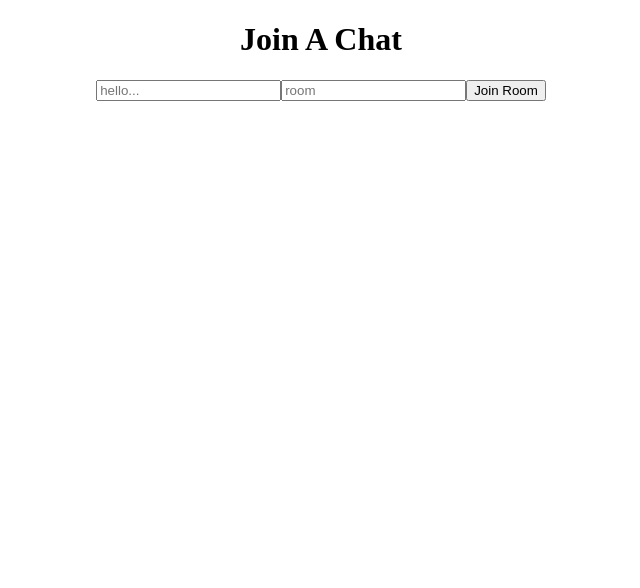
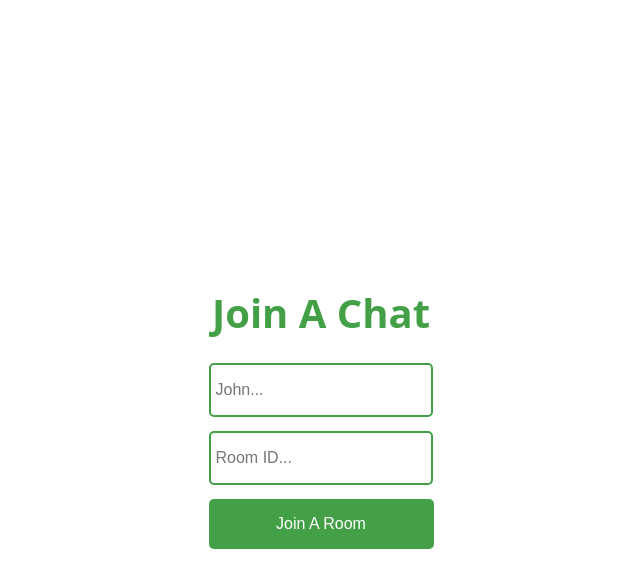
Before and after one commit to sudhansom/Live-chat, a React (Create React App) app in the folder client/: page / in a window 1280 px wide. Shown: the top 588 px of the page, without its empty margins (319-959 px from the left). Built offline with nearby package versions, Linux system fonts and the light colour scheme; no server answers.

Commit message:
customised css

```diff
--- a/client/src/App.css
+++ b/client/src/App.css
@@ -1,38 +1,196 @@
 .App {
+  width: 100vw;
+  height: 100vh;
+  background: #fff;
+  color: #212121;
+  font-family: "Open Sans", sans-serif;
+  display: grid;
+  place-items: center;
+}
+body {
+  margin: 0%;
+  padding: 0%;
+}
+@import url("https://fonts.googleapis.com/css?family=Open+Sans:300,400,700");
+
+.joinChatContainer {
+  display: flex;
+  flex-direction: column;
   text-align: center;
 }
 
-.App-logo {
-  height: 40vmin;
-  pointer-events: none;
+.joinChatContainer h3 {
+  font-size: 2.5rem;
+  margin-bottom: 1rem;
+}
+.joinChatContainer input {
+  width: 210px;
+  height: 40px;
+  margin: 7px;
+  border: 2px solid #43a047;
+  border-radius: 5px;
+  padding: 5px;
+  font-size: 16px;
 }
 
-@media (prefers-reduced-motion: no-preference) {
-  .App-logo {
-    animation: App-logo-spin infinite 20s linear;
-  }
+.joinChatContainer button {
+  width: 225px;
+  height: 50px;
+  margin: 7px;
+  border: none;
+  border-radius: 5px;
+  padding: 5px;
+  font-size: 16px;
+  background: #43a047;
+  color: #fff;
+  cursor: pointer;
 }
 
-.App-header {
-  background-color: #282c34;
-  min-height: 100vh;
-  display: flex;
-  flex-direction: column;
-  align-items: center;
-  justify-content: center;
-  font-size: calc(10px + 2vmin);
-  color: white;
+.joinChatContainer button:hover {
+  background: #2e7d32;
 }
 
-.App-link {
-  color: #61dafb;
+.chat-window {
+  width: 300px;
+  height: 420px;
 }
 
-@keyframes App-logo-spin {
-  from {
-    transform: rotate(0deg);
-  }
-  to {
-    transform: rotate(360deg);
-  }
+.chat-window p {
+  margin: 0;
 }
+.chat-window .chat-header {
+  height: 45px;
+  border-radius: 6px;
+  background: #046b9e;
+  position: relative;
+  cursor: pointer;
+}
+.chat-window .chat-header p {
+  display: block;
+  padding: 0 1em 0 2em;
+  color: #fff;
+  font-weight: 700;
+  line-height: 45px;
+}
+
+.chat-window .chat-body {
+  height: calc(450px - (45px + 70px));
+  border: 1px solid #263238;
+  background: #fff;
+
+  position: relative;
+}
+.chat-window .chat-body .message-container {
+  width: 100%;
+  height: 100%;
+  overflow-y: scroll;
+  overflow-x: hidden;
+}
+
+.chat-window .chat-body .message-container::-webkit-scrollbar {
+  display: none;
+}
+.chat-window .chat-body .message {
+  height: auto;
+  padding: 10px;
+  display: flex;
+}
+
+.chat-window .chat-body .message .message-content {
+  width: auto;
+  height: auto;
+  min-height: 40px;
+  max-width: 120px;
+  background-color: #43a047;
+  border-radius: 5px;
+  color: white;
+  display: flex;
+  align-items: center;
+  margin-right: 5px;
+  margin-left: 5px;
+  padding-right: 5px;
+  padding-left: 5px;
+  overflow-wrap: break-word;
+  word-break: break-word;
+}
+
+#you {
+  justify-content: flex-start;
+}
+
+#you .message-content {
+  justify-content: flex-start;
+}
+
+#you .message-meta {
+  justify-content: flex-start;
+  margin-left: 5px;
+}
+
+#other {
+  justify-content: flex-end;
+}
+
+#other .message-content {
+  justify-content: flex-end;
+  background-color: cornflowerblue;
+}
+
+#other .message-meta {
+  justify-content: flex-end;
+  margin-right: 5px;
+}
+
+.message-meta #author {
+  margin-left: 10px;
+  font-weight: bold;
+}
+
+.chat-window .chat-body .message .message-meta {
+  display: flex;
+  font-size: 12px;
+}
+
+.chat-window .chat-footer {
+  height: 40px;
+  border: 1px solid #263238;
+  border-top: none;
+  display: flex;
+}
+
+.chat-window .chat-footer input {
+  height: 100%;
+  flex: 85%;
+  border: 0;
+  padding: 0 0.7em;
+  font-size: 1em;
+  border-right: 1px dotted #607d8b;
+
+  outline: none;
+  font-family: "Open Sans", sans-serif;
+}
+
+.chat-window .chat-footer button {
+  border: 0;
+  display: grid;
+  place-items: center;
+  cursor: pointer;
+  flex: 15%;
+  height: 100%;
+  background: transparent;
+  outline: none;
+  font-size: 25px;
+  color: lightgray;
+}
+
+.chat-window .chat-footer button:hover {
+  color: #43a047;
+}
+
+.hide {
+  opacity: 0 !important;
+}
+
+.title {
+  color: #43a047;
+}
--- a/client/src/App.js
+++ b/client/src/App.js
@@ -3,44 +3,43 @@ import io from "socket.io-client";
 import { useState } from "react";
 import Chat from "./Chat";
 
-// eslint-disable-next-line
 const socket = io.connect("http://localhost:3001");
 
 function App() {
-  const [user, setUser] = useState("");
+  const [username, setUsername] = useState("");
   const [room, setRoom] = useState("");
   const [showChat, setShowChat] = useState(false);
+
   const joinRoom = () => {
-    if (user !== "" && room !== "") {
+    if (username !== "" && room !== "") {
       socket.emit("join_room", room);
       setShowChat(true);
     }
   };
+
   return (
     <div className="App">
       {!showChat ? (
-        <div>
-          <h1>Join A Chat</h1>
+        <div className="joinChatContainer">
+          <h3 className="title">Join A Chat</h3>
           <input
             type="text"
-            placeholder="hello..."
+            placeholder="John..."
             onChange={(event) => {
-              setUser(event.target.value);
+              setUsername(event.target.value);
             }}
-            value={user}
           />
           <input
             type="text"
-            placeholder="room"
+            placeholder="Room ID..."
             onChange={(event) => {
               setRoom(event.target.value);
             }}
-            value={room}
           />
-          <button onClick={joinRoom}>Join Room</button>
+          <button onClick={joinRoom}>Join A Room</button>
         </div>
       ) : (
-        <Chat socket={socket} user={user} room={room} />
+        <Chat socket={socket} username={username} room={room} />
       )}
     </div>
   );
--- a/client/src/Chat.js
+++ b/client/src/Chat.js
@@ -1,43 +1,46 @@
 import React, { useEffect, useState } from "react";
 import ScrollToBottom from "react-scroll-to-bottom";
 
-function Chat({ socket, user, room }) {
+function Chat({ socket, username, room }) {
   const [currentMessage, setCurrentMessage] = useState("");
   const [messageList, setMessageList] = useState([]);
+
   const sendMessage = async () => {
     if (currentMessage !== "") {
-      console.log("message sent", currentMessage);
       const messageData = {
         room: room,
-        author: user,
+        author: username,
         message: currentMessage,
         time:
           new Date(Date.now()).getHours() +
           ":" +
           new Date(Date.now()).getMinutes(),
       };
+
       await socket.emit("send_message", messageData);
       setMessageList((list) => [...list, messageData]);
       setCurrentMessage("");
     }
   };
+
   useEffect(() => {
     socket.on("receive_message", (data) => {
       setMessageList((list) => [...list, data]);
     });
   }, [socket]);
+
   return (
-    <div>
+    <div className="chat-window">
       <div className="chat-header">
         <p>Live Chat</p>
       </div>
       <div className="chat-body">
-        <ScrollToBottom>
+        <ScrollToBottom className="message-container">
           {messageList.map((messageContent) => {
             return (
               <div
                 className="message"
-                id={user === messageContent.author ? "you" : "others"}
+                id={username === messageContent.author ? "you" : "other"}
               >
                 <div>
                   <div className="message-content">
@@ -56,15 +59,15 @@ function Chat({ socket, user, room }) {
       <div className="chat-footer">
         <input
           type="text"
-          placeholder="Type your msg..."
           value={currentMessage}
+          placeholder="Hey..."
           onChange={(event) => {
             setCurrentMessage(event.target.value);
           }}
           onKeyPress={(event) => {
             event.key === "Enter" && sendMessage();
           }}
-        ></input>
+        />
         <button onClick={sendMessage}>&#9658;</button>
       </div>
     </div>
```
